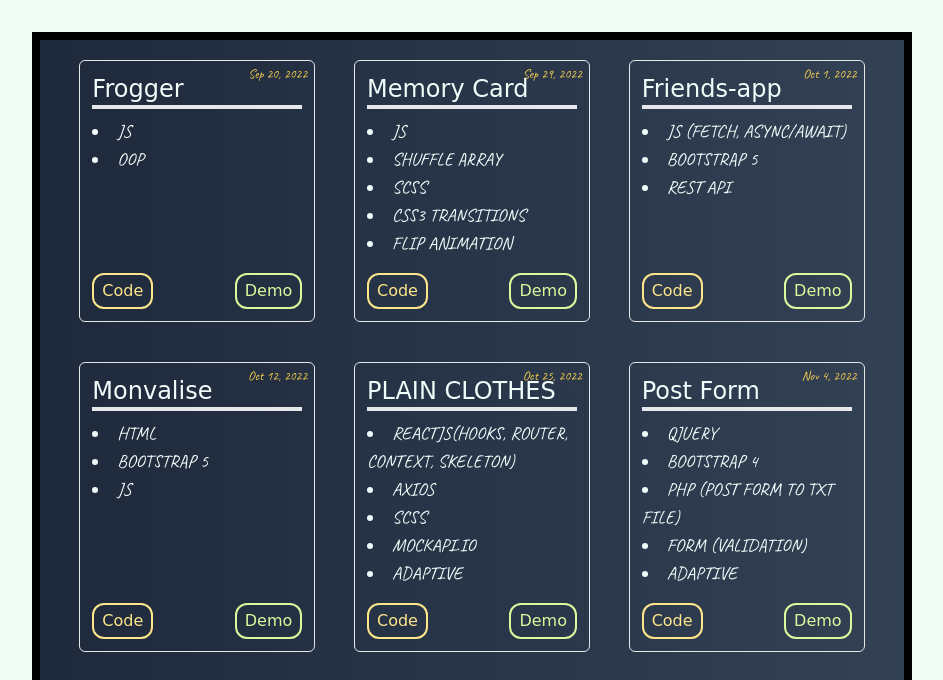
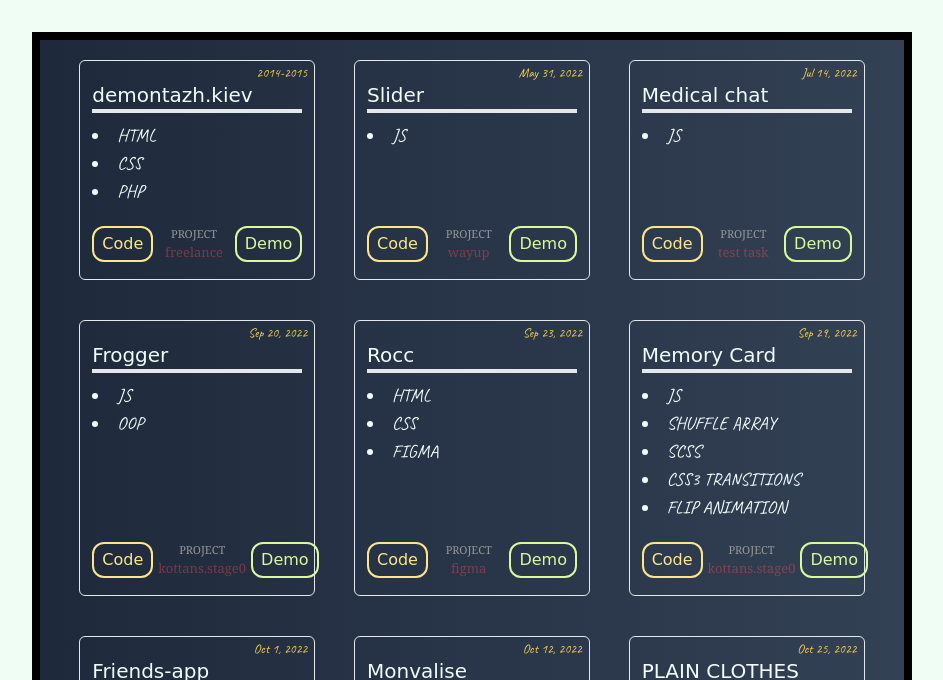
Before and after one commit to TonyG89/portfolio, a plain HTML site: page index.html in a window 1280 px wide. Shown: the part 120-800 px from the top of the page, without its empty margins (168-1111 px from the left). Drawn offline with nearby package versions, Linux system fonts and the light colour scheme; a web font is replaced by a local one.

Commit message:
animation+new projects

```diff
--- a/app.js
+++ b/app.js
@@ -1,13 +1,54 @@
 const table = document.querySelector('.table-card')
+const chips = document.querySelector('.chips')
 
 
+// let chipsContent = ['HTML', 'Javascript', 'Vue', 'React', 'Courses', 'Only my code']
+
+// let filterValue = 'javascript'
+
+// let filterValueArray = []
+// const filtered = (data, filt = filterValue) => {
+//     console.log(data)
+//     // const filteredData = data.filter((item) => item.description.includes(filt.toLowerCase()))
+//     // console.log(filteredData)
+//     // return filteredData
+// }
+
+
+// chipsContent.forEach(chip => {
+//     chips.innerHTML += `<li class="chip rounded-xl px-2 m-1 bg-slate-700 text-gray-50 border-2 border-black cursor-pointer" >${chip}</li>`
+// })
+// chips.addEventListener('click', (e) => {
+//     const chip = e.target
+//     // срабатывает при клике на чипсы
+//     if (chip.classList.contains('chip')) {
+//         // const lowerCaseChips = chipsContent.map(item => item.toLocaleLowerCase() === chip.innerText.toLowerCase() && filterValueArray.push(item))
+//         filterValue = chip.innerText.toLowerCase()
+//         loadData()
+//         console.log(filterValue)
+//         return filterValue
+//     }
+// })
+
+// ВЫТАЩИТЬ С МАССИВА ОБЪЕКТОВ ИХ ЗНАЧЕНИЯ
+const valueFromArrayObject = (arr) => {
+    return arr.map(item => Object.values(item)[0])
+}
+const loadData = () => {
     fetch("./db.json")
         .then(res => res.json())
-    .then(data => {
-        const arr = data[0]
-        for (let name in arr) {
-            if (arr[name].rate < 3) {
-                const stack = arr[name].description
+        .then(projects => {
+            console.log(projects)
+            const projectsArray = valueFromArrayObject(projects)
+            console.log(projectsArray)
+            // const processedData = projectsArray.filter(project => project.description.includes(filterValue))
+            // console.log(processedData)
+
+            for (let project of projectsArray) {
+
+                console.log(project)
+                if (project.rate < 4) {
+                    const stack = project.description
                     let stackBlock = ""
                     stack.forEach(stack => stackBlock += `<li class="hover:text-amber-100 cursor-pointer text-lg">${stack}</li>`)
                     table.innerHTML += `<div
@@ -20,23 +61,25 @@ fetch("./db.json")
                                 style="font-family: 'Fredericka the Great', cursive;"
                                 >
                                 <div class="">
-                                        <h2 class="text-2xl mb-2 border-b-4 w-full relative">${name}<span class="text-amber-300 text-right align-text-top absolute date " style="font-family: 'Caveat', cursive;">${arr[name].create}</span></h2>
+                                <h2 class="text-xl my-2 border-b-4 w-full relative">${project.title}<span class="text-amber-300 text-right align-text-top absolute date " style="font-family: 'Caveat', cursive;">${project.create}</span></h2>
                                 <div
                                 class="uppercase"
                                 style="font-family: 'Caveat', cursive;"
                                 >${stackBlock}
                                 </div>
                                 </div>
-                                    <div class="flex justify-between mt-4">
-                                        <div class="btn-code border-2 rounded-xl px-2 py-1                  border-amber-200 text-amber-200 hover:border-amber-400 hover:text-amber-400 hover:">
-                                            <a href="${arr[name].code}" target="_blank">Code</a>
-                                        </div>
-                                        <div class="btn-demo border-2 rounded-xl px-2 py-1                  border-lime-200 text-lime-200  hover:border-lime-400 hover:text-lime-400 hover:">
-                                            <a href="${arr[name].demo}" target="_blank">Demo</a>
-                                            </div>
+                                <div class="flex justify-between place-items-center mt-4">
+                                <btn class="btn-code border-2 rounded-xl px-2 py-1                  border-amber-200 text-amber-200 hover:border-amber-400 hover:text-amber-400 hover:">
+                                            <a href="${project.code}" target="_blank">Code</a>
+                                            </btn>
+                                            <div class="hint"><span>${project.hint && 'project'}</span><br>${project.hint ?? ''}</div>
+                                            <btn class="btn-demo border-2 rounded-xl px-2 py-1                  border-lime-200 text-lime-200  hover:border-lime-400 hover:text-lime-400 hover:">
+                                            <a href="${project.demo}" target="_blank">Demo</a>
+                                            </btn>
                                             </div>
                                             </div>`
                 }
             }
-
         })
+}
+loadData()
--- a/db.json
+++ b/db.json
@@ -1,6 +1,51 @@
 [
     {
+        "demontazh.kiev": {
+            "title": "demontazh.kiev",
+            "demo": "https://github.com/TonyG89/demontazh.kiev.ua",
+            "type": "landing page",
+            "description": [
+                "HTML",
+                "CSS",
+                "PHP"
+            ],
+            "code": "https://tonyg89.github.io/demontazh.kiev.ua/",
+            "rate": 3,
+            "hint": "freelance",
+            "create": "2014-2015"
+        }
+    },
+    {
+        "Slider": {
+            "title": "Slider",
+            "demo": "https://tonyg89.github.io/JS-slider-simple/",
+            "type": "component",
+            "description": [
+                "js"
+            ],
+            "code": "https://github.com/TonyG89/JS-slider-simple",
+            "rate": 3,
+            "hint": "WayUp",
+            "create": "May 31, 2022"
+        }
+    },
+    {
+        "Medical chat": {
+            "title": "Medical chat",
+            "demo": "https://TonyG89.github.io/JS-SpaceProfitTeam-TEST",
+            "type": "component",
+            "description": [
+                "js"
+            ],
+            "code": "https://github.com/TonyG89/JS-SpaceProfitTeam-TEST",
+            "rate": 3,
+            "hint": "test task",
+            "create": "Jul 14, 2022"
+        }
+    },
+    {
         "Frogger": {
+            "title": "Frogger",
             "demo": "https://tonyg89.github.io/JS-OOP-frogger/",
             "type": "classic arcade game",
             "description": [
@@ -9,9 +54,29 @@
             ],
             "code": "https://github.com/TonyG89/JS-OOP-frogger/blob/master/js/app.js",
             "rate": 2,
+            "hint": "Kottans.Stage0",
             "create": "Sep 20, 2022"
+        }
     },
+    {
+        "Rocc": {
+            "title": "Rocc",
+            "demo": "https://tonyg89.github.io/FIGMA.HTML-rocc/",
+            "type": "landing page",
+            "description": [
+                "html",
+                "css",
+                "figma"
+            ],
+            "code": "https://github.com/TonyG89/FIGMA.HTML-rocc",
+            "rate": 3,
+            "hint": "figma",
+            "create": "Sep 23, 2022"
+        }
+    },
+    {
         "Memory Card": {
+            "title": "Memory Card",
             "demo": "https://tonyg89.github.io/JS-memoryCard/",
             "type": "concentration (card game)",
             "description": [
@@ -23,9 +88,13 @@
             ],
             "code": "https://github.com/TonyG89/JS-memoryCard",
             "rate": 2,
+            "hint": "Kottans.Stage0",
             "create": "Sep 29, 2022"
+        }
     },
+    {
         "Friends-app": {
+            "title": "Friends-app",
             "demo": "https://tonyg89.github.io/friends-app/",
             "type": "component",
             "description": [
@@ -35,9 +104,13 @@
             ],
             "code": "https://github.com/TonyG89/friends-app",
             "rate": 2,
+            "hint": "Kottans.Stage0",
             "create": "Oct 1, 2022"
+        }
     },
+    {
         "Monvalise": {
+            "title": "Monvalise",
             "demo": "https://tonyg89.github.io/BS5-shop-monvalise-TEST/",
             "type": "first page,  shop",
             "description": [
@@ -47,9 +120,13 @@
             ],
             "code": "https://github.com/TonyG89/BS5-shop-TEST",
             "rate": 2,
+            "hint": "test task",
             "create": "Oct 12, 2022"
+        }
     },
+    {
         "PLAIN CLOTHES": {
+            "title": "PLAIN CLOTHES",
             "demo": "https://tonyg89.github.io/REACT-TooMuch",
             "type": "shop REACT",
             "description": [
@@ -61,9 +138,13 @@
             ],
             "code": "https://github.com/TonyG89/REACT-TooMuch",
             "rate": 1,
+            "hint": "Archakov Blog",
             "create": "Oct 25, 2022"
+        }
     },
+    {
         "Post Form": {
+            "title": "Post Form",
             "demo": "https://tonyg89.github.io/BS4-form-TEST/",
             "type": "component",
             "description": [
@@ -75,9 +156,13 @@
             ],
             "code": "https://github.com/TonyG89/BS4-form-TEST",
             "rate": 2,
+            "hint": "test task",
             "create": "Nov 4, 2022"
+        }
     },
+    {
         "BLANK CLOTHES": {
+            "title": "BLANK CLOTHES",
             "demo": "https://tmpc-react-3u309zdol-okylistik.vercel.app/",
             "type": "shop REACT",
             "description": [
@@ -93,9 +178,13 @@
             ],
             "code": "https://github.com/TonyG89/REACT-TYPESCRIPT-tmp-v2",
             "rate": 1,
+            "hint": "Archakov Blog",
             "create": "Dec 8, 2022"
+        }
     },
+    {
         "Developers": {
+            "title": "Developers",
             "demo": "https://tonyg89.github.io/developers-ad-landing-TEST/",
             "type": "one page",
             "description": [
@@ -106,9 +195,13 @@
             ],
             "code": "https://github.com/TonyG89/developers-ad-landing-TEST",
             "rate": 1,
+            "hint": "test task",
             "create": "Dec 15, 2022"
+        }
     },
+    {
         "NoBank": {
+            "title": "NoBank",
             "demo": "https://react-tailwind-nobank.vercel.app/",
             "type": "landing page",
             "description": [
@@ -118,21 +211,13 @@
             ],
             "code": "https://github.com/TonyG89/REACT-TAILWIND-nobank",
             "rate": 1,
+            "hint": "test task",
             "create": "Dec 26, 2022"
+        }
     },
-        "Rocc": {
-            "demo": "https://tonyg89.github.io/FIGMA.HTML-rocc/",
-            "type": "landing page",
-            "description": [
-                "html",
-                "css",
-                "figma"
-            ],
-            "code": "https://github.com/TonyG89/",
-            "rate": 3,
-            "create": ""
-        },
+    {
         "gulp": {
+            "title": "gulp",
             "demo": "#",
             "type": " ",
             "description": [
@@ -140,9 +225,13 @@
             ],
             "code": "https://github.com/TonyG89/GULP-HTML-TEST",
             "rate": 10,
+            "hint": "test task",
             "create": ""
+        }
     },
+    {
         "TMPclothes (developing)": {
+            "title": "TMPclothes (developing)",
             "demo": "https://tonyg89.github.io/TAILWIND-tmpclothes/",
             "type": "landing page",
             "description": [
@@ -151,9 +240,13 @@
             ],
             "code": "https://github.com/TonyG89/TAILWIND-tmpclothes",
             "rate": 10,
+            "hint": "",
             "create": ""
+        }
     },
+    {
         "FOOD": {
+            "title": "FOOD",
             "demo": "https://tonyg89.github.io/JS-food-will-pushed/",
             "type": "landing page",
             "description": [
@@ -163,19 +256,13 @@
             ],
             "code": "https://github.com/TonyG89/JS-food-will-pushed/",
             "rate": 10,
+            "hint": "UDEMY",
             "create": ""
+        }
     },
-        "Slider": {
-            "demo": "https://tonyg89.github.io/JS-slider-simple/",
-            "type": "component",
-            "description": [
-                "js"
-            ],
-            "code": "https://github.com/TonyG89/JS-slider-simple",
-            "rate": 3,
-            "create": ""
-        },
+    {
         "Tabs": {
+            "title": "Tabs",
             "demo": "https://tonyg89.github.io/JS-tabs/",
             "type": "component",
             "description": [
@@ -183,19 +270,13 @@
             ],
             "code": "https://github.com/TonyG89/JS-tabs",
             "rate": 4,
+            "hint": "WayUp",
             "create": ""
+        }
     },
-        "Medical chat": {
-            "demo": "https://TonyG89.github.io/JS-SpaceProfitTeam-TEST",
-            "type": "component",
-            "description": [
-                "js"
-            ],
-            "code": "https://github.com/TonyG89/JS-SpaceProfitTeam-TEST",
-            "rate": 4,
-            "create": ""
-        },
+    {
         "History of Skateboarding": {
+            "title": "History of Skateboarding",
             "demo": "https://tonyg89.github.io/JS-dom/",
             "type": "one page",
             "description": [
@@ -205,9 +286,13 @@
             ],
             "code": "https://github.com/TonyG89/JS-dom/",
             "rate": 4,
+            "hint": "Kottans.Stage0",
             "create": ""
+        }
     },
+    {
         "React projects": {
+            "title": "React projects",
             "demo": "https://github.com/TonyG89/react-beginner-projects",
             "type": "components REACT",
             "description": [
@@ -215,18 +300,46 @@
             ],
             "code": "#",
             "rate": 10,
+            "hint": "",
             "create": ""
+        }
     },
-        "demontazh.kiev.ua": {
-            "demo": "https://github.com/TonyG89/demontazh.kiev.ua",
-            "type": "landing page",
+    {
+        "Football Weekends": {
+            "title": "Football Weekends",
+            "demo": "https://spartak-on-saturday.vercel.app/",
+            "type": "Vue app",
             "description": [
-                "HTML",
-                "CSS",
-                "PHP"
+                "javascript",
+                "vue",
+                "vite",
+                "ag-grid",
+                "tailwind",
+                "vercel",
+                "drawio"
             ],
-            "code": "https://tonyg89.github.io/demontazh.kiev.ua/",
-            "rate": 10,
+            "code": "https://github.com/TonyG89/VUE_TAILWIND_footballweekend",
+            "rate": 3,
+            "hint": "",
+            "create": "May 30, 2023"
+        }
+    },
+    {
+        "LogBook": {
+            "title": "LogBook",
+            "demo": "https://vercel.com/okylistik/logbook-v2-test",
+            "type": "Vue app",
+            "description": [
+                "javascript",
+                "vue",
+                "vite",
+                "ag-grid",
+                "vuetify",
+                "vercel"
+            ],
+            "code": "https://github.com/TonyG89/logbook-v2",
+            "rate": 3,
+            "hint": "",
             "create": ""
         }
     }
--- a/style.css
+++ b/style.css
@@ -1,5 +1,51 @@
-.date{
-  top:-15px;
-  right:-5px;
+.date {
+  top: -22px;
+  right: -5px;
   font-size: 13px;
 }
+
+.box-border {
+  transition: all .3s ease-in-out;
+}
+
+.box-border:hover {
+  transition: all 0.2s ease-in-out;
+  transform: translateX(-2px) translateY(-2px) scale(1.02);
+  box-shadow: 2px 2px 5px rgba(255, 255, 255, 0.758);
+}
+
+.box-border:active {
+  transition: all 1s ease-in-out;
+  transform: scale(1);
+}
+
+.hint {
+  font-size: 13px;
+  margin: 5px;
+  text-transform: lowercase;
+  font-family: Cambria, Cochin, Georgia, Times, 'Times New Roman', serif;
+  text-align: center;
+  color: rgba(255, 78, 78, 0.4);
+}
+
+.hint:hover {
+  color: rgba(255, 78, 78);
+  text-decoration: dashed;
+  transition: all 0.5s ease-in-out;
+}
+
+.hint>span {
+  color: rgb(150, 150, 150);
+  font-size: 11px;
+  text-transform: uppercase;
+}
+
+btn:hover{
+  transition: all 0.2s ease-in-out;
+  transform: translateX(-1px) translateY(-1px) ;
+  box-shadow: 2px 2px  rgba(0, 0, 0, 0.758);
+}
+
+.chip{
+  font-family: 'Fredericka the Great', cursive;
+}
```
Also changed, not shown: index.html (+24 -5 lines). Lines whose indentation alone changed are shown as unchanged.
